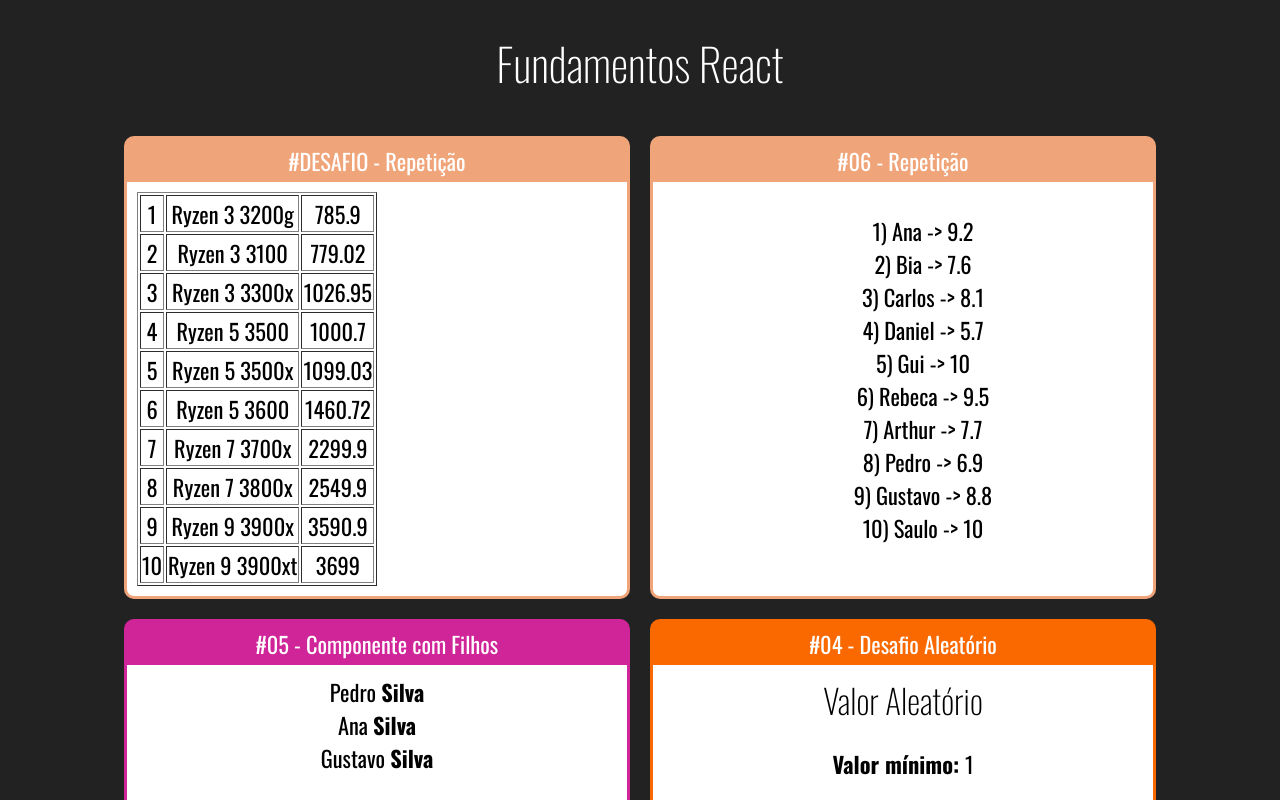
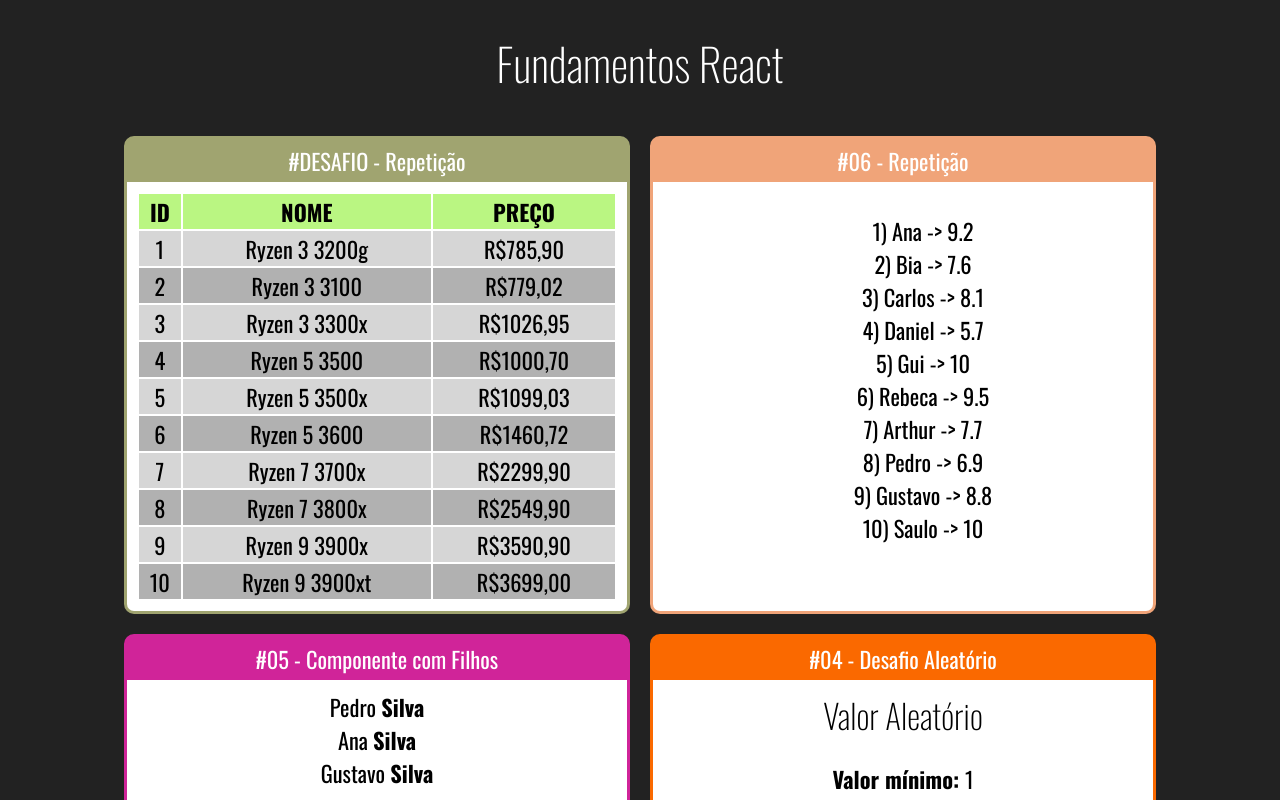
Before and after one commit to sauloeniefi/aprendendo-react, a React (Create React App) app in the folder fundamentos-react/: page / in a window 1280 px wide. Shown: the top 800 px of the page. Built offline with nearby package versions, Linux system fonts and the light colour scheme.

Commit message:
Ajustes Desafio

```diff
--- a/fundamentos-react/src/App.jsx
+++ b/fundamentos-react/src/App.jsx
@@ -16,7 +16,7 @@
     <h1>Fundamentos React</h1>
 
     <div className="Cards">
-      <Card titulo="#DESAFIO - Repetição" color="#F0A479">
+      <Card titulo="#DESAFIO - Repetição" color="#A0A470">
         <TabelaProdutos></TabelaProdutos>
       </Card>
 
--- /dev/null
+++ b/fundamentos-react/src/components/repeticao/TabelaProdutos.css
@@ -0,0 +1,15 @@
+.TabelaProduto th {
+  background-color: #baf682;
+}
+
+.TabelaProduto table {
+  width: 100%;
+}
+
+.TabelaProduto .Par {
+  background-color: #d6d6d6;
+}
+
+.TabelaProduto .Impar {
+  background-color: #b1b1b1;
+}
--- a/fundamentos-react/src/components/repeticao/TabelaProdutos.jsx
+++ b/fundamentos-react/src/components/repeticao/TabelaProdutos.jsx
@@ -1,16 +1,32 @@
+import "./TabelaProdutos.css";
 import React from "react";
 import produtos from "../../data/produtos";
 
 export default (props) => {
-  const listaProdutos = produtos.map((produto) => {
+  function getLinhas() {
+    return produtos.map((produto, i) => {
       return (
-      <tr key={produto.id}>
+        <tr key={produto.id} className={i % 2 == 0 ? "Par" : "Impar"}>
           <td>{produto.id}</td>
           <td>{produto.nome}</td>
-        <td>{produto.preco}</td>
+          <td>R${produto.preco.toFixed(2).replace(".", ",")}</td>
         </tr>
       );
     });
+  }
 
-  return <table border="1">{listaProdutos}</table>;
+  return (
+    <div className="TabelaProduto">
+      <table>
+        <thead>
+          <tr>
+            <th>ID</th>
+            <th>NOME</th>
+            <th>PREÇO</th>
+          </tr>
+        </thead>
+        <tbody>{getLinhas()}</tbody>
+      </table>
+    </div>
+  );
 };
--- a/fundamentos-react/src/data/produtos.js
+++ b/fundamentos-react/src/data/produtos.js
@@ -1,4 +1,4 @@
-export default [
+const produtos = [
   { id: 1, nome: "Ryzen 3 3200g", preco: 785.9 },
   { id: 2, nome: "Ryzen 3 3100", preco: 779.02 },
   { id: 3, nome: "Ryzen 3 3300x", preco: 1026.95 },
@@ -10,3 +10,5 @@
   { id: 9, nome: "Ryzen 9 3900x", preco: 3590.9 },
   { id: 10, nome: "Ryzen 9 3900xt", preco: 3699.0 },
 ];
+
+export default produtos;
```
Lines whose indentation alone changed are shown as unchanged.
